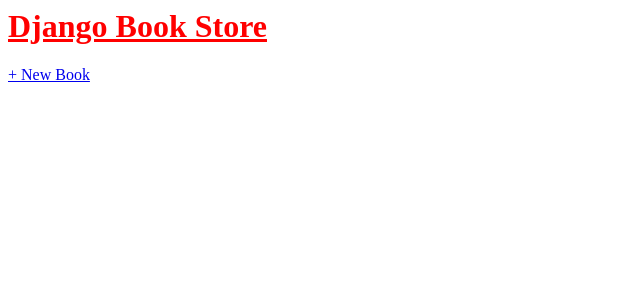
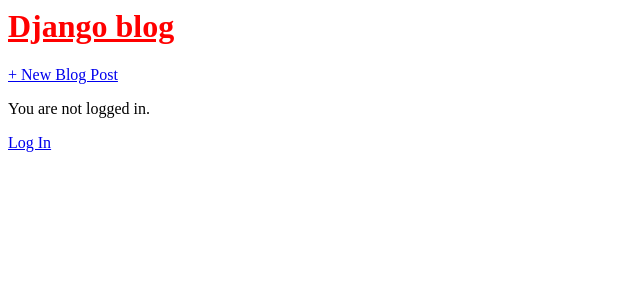
Before and after one commit to ahghanbari/book_info_system, a Django app: page / in a window 1280 px wide. Shown: the top 300 px of the page, without its empty margins (0-640 px from the left). Run offline with Django 3.2, Linux system fonts and the light colour scheme; data that the repository does not hold is empty.

Commit message:
develop log_in and log_out

```diff
--- a/book_store_project/settings.py
+++ b/book_store_project/settings.py
@@ -121,3 +121,6 @@
 
 STATIC_URL = '/static/'
 STATICFILES_DIRS = [os.path.join(BASE_DIR, 'static')]
+
+LOGIN_REDIRECT_URL = 'home'
+LOGOUT_REDIRECT_URL = 'home'
--- a/book_store_project/urls.py
+++ b/book_store_project/urls.py
@@ -18,5 +18,6 @@
 
 urlpatterns = [
     path('admin/', admin.site.urls),
+    path('accounts/', include('django.contrib.auth.urls')),
     path('', include('book_store.urls'))
 ]
--- a/templates/base.html
+++ b/templates/base.html
@@ -1,21 +1,28 @@
 {% load static %}
 <html>
   <head>
-    <title>Django Book Store</title>
-    <link href="https://fonts.googleapis.com/css?family=Source+Sans+Pro:" rel="stylesheet" />
+    <title>Django blog</title>
+    <link href="https://fonts.googleapis.com/css?family=Source+Sans+Pro:
+    rel="stylesheet">
     <link href="{% static 'css/base.css' %}" rel="stylesheet" />
   </head>
   <body>
     <div>
       <header>
         <div class="nav-left">
-          <h1><a href="{% url 'home' %}">Django Book Store</a></h1>
+          <h1><a href="{% url 'home' %}">Django blog</a></h1>
         </div>
         <div class="nav-right">
-          <a href="{% url 'book_new' %}">+ New Book</a>
+          <a href="{% url 'book_new' %}">+ New Blog Post</a>
         </div>
       </header>
-      {% block content %} {% endblock content %}
+      {% if user.is_authenticated %}
+      <p>Hi {{ user.username }}!</p>
+      <p><a href="{% url 'logout' %}">Log out</a></p>
+      {% else %}
+      <p>You are not logged in.</p>
+      <a href="{% url 'login' %}">Log In</a>
+      {% endif %} {% block content %} {% endblock content %}
     </div>
   </body>
 </html>
```
Also changed, not shown: templates/registration/login.html (added, +9 -0 lines).
